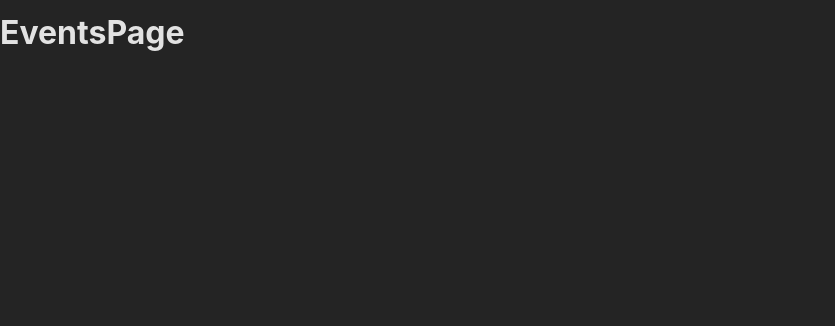
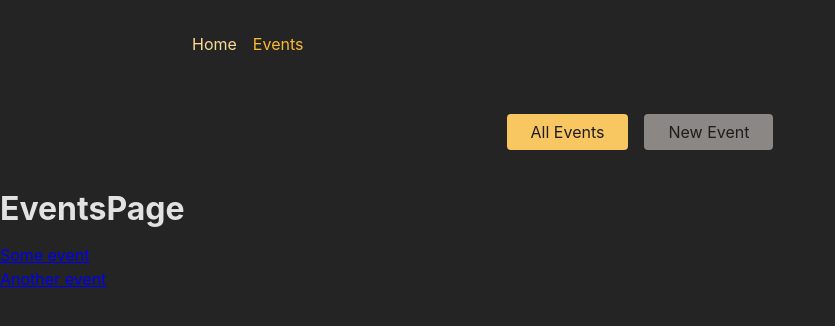
Before and after one commit to adanglingpointer/React-Router-2, a React (Create React App) app in the folder frontend/: page /events in a window 1280 px wide. Shown: the top 326 px of the page, without its empty margins (0-835 px from the left). Built offline with nearby package versions, Linux system fonts and the light colour scheme.

Commit message:
finish routing

```diff
--- a/frontend/src/App.js
+++ b/frontend/src/App.js
@@ -1,38 +1,30 @@
-// Challenge / Exercise
-
-// 1. Add five new (dummy) page components (content can be simple <h1> elements)
-//    - HomePage
-//    - EventsPage
-//    - EventDetailPage
-//    - NewEventPage
-//    - EditEventPage
-// 2. Add routing & route definitions for these five pages
-//    - / => HomePage
-//    - /events => EventsPage
-//    - /events/<some-id> => EventDetailPage
-//    - /events/new => NewEventPage
-//    - /events/<some-id>/edit => EditEventPage
-// 3. Add a root layout that adds the <MainNavigation> component above all page components
-// 4. Add properly working links to the MainNavigation
-// 5. Ensure that the links in MainNavigation receive an "active" class when active
-// 6. Output a list of dummy events to the EventsPage
-//    Every list item should include a link to the respective EventDetailPage
-// 7. Output the ID of the selected event on the EventDetailPage
-// BONUS: Add another (nested) layout route that adds the <EventNavigation> component above all /events... page components
-
 import { RouterProvider, createBrowserRouter } from "react-router-dom";
 import HomePage from "./pages/Home";
 import EventsPage from "./pages/Events";
 import EventDetailPage from "./pages/EventDetail";
 import NewEventPage from "./pages/NewEvent";
 import EditEventPage from "./pages/EditEvent";
+import RootLayout from "./pages/Root";
+import EventsRootLayout from "./pages/EventsRoot";
 
 const router = createBrowserRouter([
-  { path: "/", element: <HomePage /> },
-  { path: "/events", element: <EventsPage /> },
-  { path: "/events/:eventId", element: <EventDetailPage /> },
-  { path: "/events/new", element: <NewEventPage /> },
-  { PATH: "/events/:eventId/edit", element: <EditEventPage /> },
+  {
+    path: "/",
+    element: <RootLayout />,
+    children: [
+      { index: true, element: <HomePage /> },
+      {
+        path: "events",
+        element: <EventsRootLayout />,
+        children: [
+          { index: true, element: <EventsPage /> },
+          { path: ":eventId", element: <EventDetailPage /> },
+          { path: "new", element: <NewEventPage /> },
+          { path: ":eventId/edit", element: <EditEventPage /> },
+        ],
+      },
+    ],
+  },
 ]);
 
 function App() {
--- a/frontend/src/components/EventsNavigation.js
+++ b/frontend/src/components/EventsNavigation.js
@@ -1,4 +1,5 @@
-import classes from './EventsNavigation.module.css';
+import { NavLink } from "react-router-dom";
+import classes from "./EventsNavigation.module.css";
 
 function EventsNavigation() {
   return (
@@ -6,10 +7,25 @@
       <nav>
         <ul className={classes.list}>
           <li>
-            <a href="/events">All Events</a>
+            <NavLink
+              to="/events"
+              className={({ isActive }) =>
+                isActive ? classes.active : undefined
+              }
+              end
+            >
+              All Events
+            </NavLink>
           </li>
           <li>
-            <a href="/events/new">New Event</a>
+            <NavLink
+              to="/events/new"
+              className={({ isActive }) =>
+                isActive ? classes.active : undefined
+              }
+            >
+              New Event
+            </NavLink>
           </li>
         </ul>
       </nav>
--- a/frontend/src/components/MainNavigation.js
+++ b/frontend/src/components/MainNavigation.js
@@ -1,4 +1,6 @@
-import classes from './MainNavigation.module.css';
+import { NavLink } from "react-router-dom";
+
+import classes from "./MainNavigation.module.css";
 
 function MainNavigation() {
   return (
@@ -6,10 +8,25 @@
       <nav>
         <ul className={classes.list}>
           <li>
-            <a>Home</a>
+            <NavLink
+              to="/"
+              className={({ isActive }) =>
+                isActive ? classes.active : undefined
+              }
+              end
+            >
+              Home
+            </NavLink>
           </li>
           <li>
-            <a>Events</a>
+            <NavLink
+              to="/events"
+              className={({ isActive }) =>
+                isActive ? classes.active : undefined
+              }
+            >
+              Events
+            </NavLink>
           </li>
         </ul>
       </nav>
--- a/frontend/src/pages/EventDetail.js
+++ b/frontend/src/pages/EventDetail.js
@@ -1,5 +1,14 @@
+import { useParams } from "react-router-dom";
+
 function EventDetailPage() {
-  return <h1>EventDetailPage</h1>;
+  const params = useParams();
+
+  return (
+    <>
+      <h1>EventDetailPage</h1>
+      <p>Event ID: {params.eventId}</p>
+    </>
+  );
 }
 
 export default EventDetailPage;
--- a/frontend/src/pages/Events.js
+++ b/frontend/src/pages/Events.js
@@ -1,5 +1,29 @@
+import { Link } from "react-router-dom";
+
+const DUMMY_EVENTS = [
+  {
+    id: "e1",
+    title: "Some event",
+  },
+  {
+    id: "e2",
+    title: "Another event",
+  },
+];
+
 function EventsPage() {
-  return <h1>EventsPage</h1>;
+  return (
+    <>
+      <h1>EventsPage</h1>
+      <ul>
+        {DUMMY_EVENTS.map((event) => (
+          <li key={event.id}>
+            <Link to={event.id}>{event.title}</Link>
+          </li>
+        ))}
+      </ul>
+    </>
+  );
 }
 
 export default EventsPage;
--- /dev/null
+++ b/frontend/src/pages/EventsRoot.js
@@ -0,0 +1,13 @@
+import { Outlet } from "react-router-dom";
+import EventsNavigation from "../components/EventsNavigation";
+
+function EventsRootLayout() {
+  return (
+    <>
+      <EventsNavigation />
+      <Outlet />
+    </>
+  );
+}
+
+export default EventsRootLayout;
--- /dev/null
+++ b/frontend/src/pages/Root.js
@@ -0,0 +1,16 @@
+import { Outlet } from "react-router-dom";
+
+import MainNavigation from "../components/MainNavigation";
+
+function RootLayout() {
+  return (
+    <>
+      <MainNavigation />
+      <main>
+        <Outlet />
+      </main>
+    </>
+  );
+}
+
+export default RootLayout;
```
